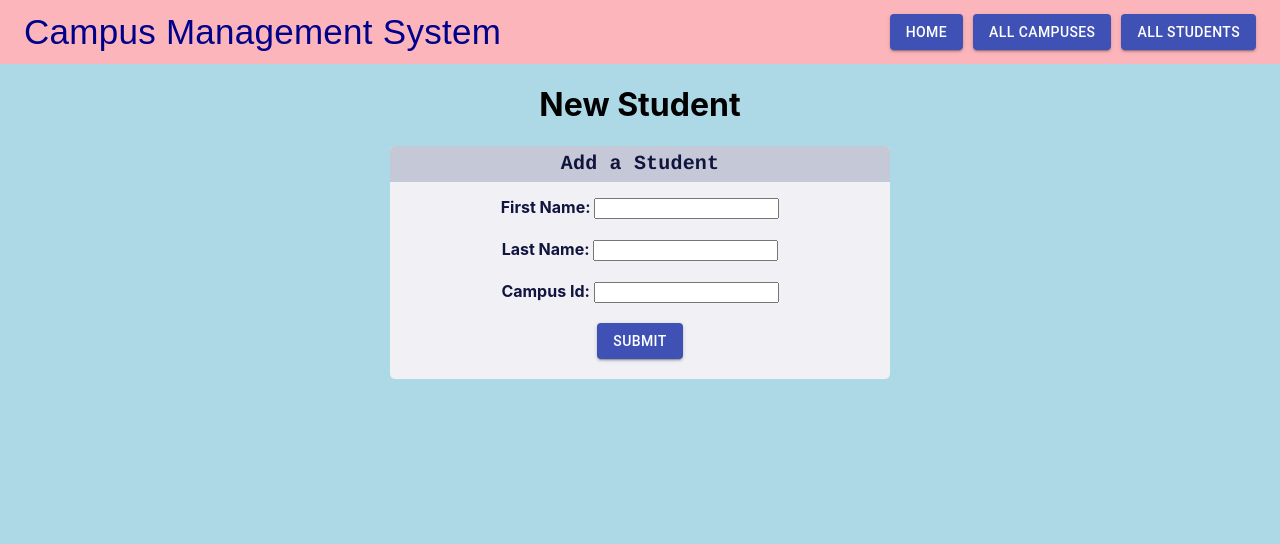
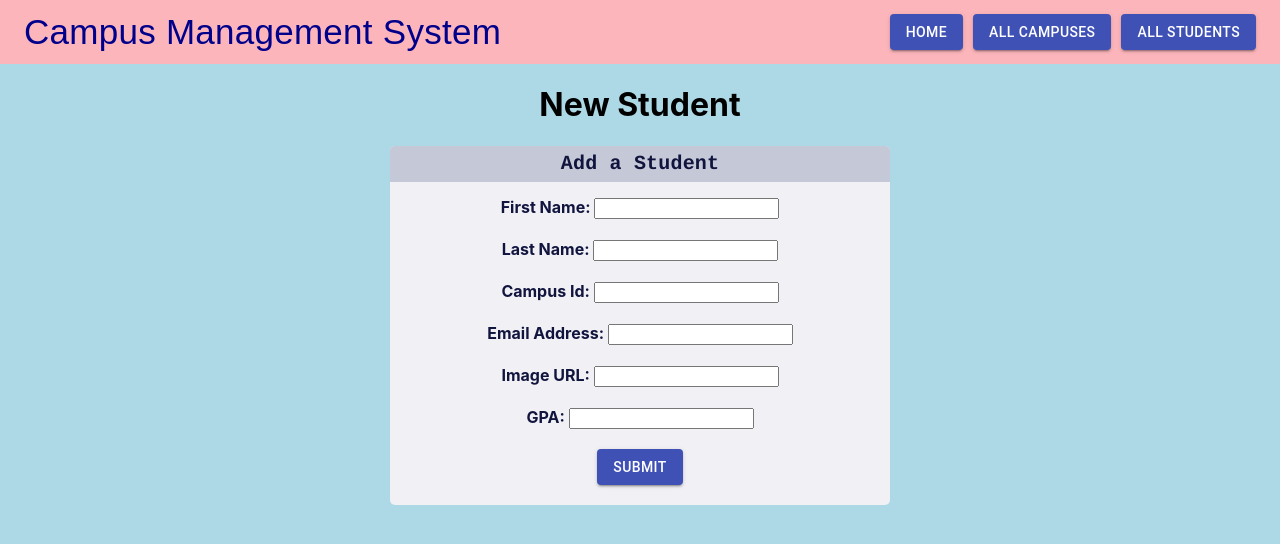
Before and after one commit to ashfaku/webdev4, a React (Create React App) app in the folder client/: page /newstudent in a window 1280 px wide. Shown: the top 544 px of the page. Built offline with nearby package versions, Linux system fonts and the light colour scheme.

Commit message:
now new student page has the new fields

```diff
--- a/client/src/components/views/NewStudentView.js
+++ b/client/src/components/views/NewStudentView.js
@@ -66,6 +66,21 @@ const NewStudentView = (props) => {
             <br/>
             <br/>
 
+            <label style={{color:'#11153e', fontWeight: 'bold'}}>Email Address: </label>
+            <input type="text" name="email" onChange={(e) => handleChange(e)} required />
+            <br/>
+            <br/>
+
+            <label style={{color:'#11153e', fontWeight: 'bold'}}>Image URL: </label>
+            <input type="text" step = "1" name="image_url" onChange={(e) => handleChange(e)} required />
+            <br/>
+            <br/>
+
+            <label style={{color:'#11153e', fontWeight: 'bold'}}>GPA: </label>
+            <input type="number" name="gpa" onChange={(e) => handleChange(e)} required />
+            <br/>
+            <br/>
+
             <Button variant="contained" color="primary" type="submit">
               Submit
             </Button>
```
